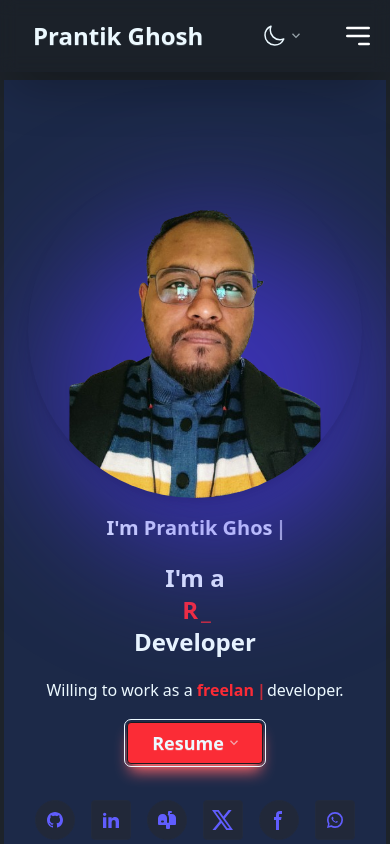
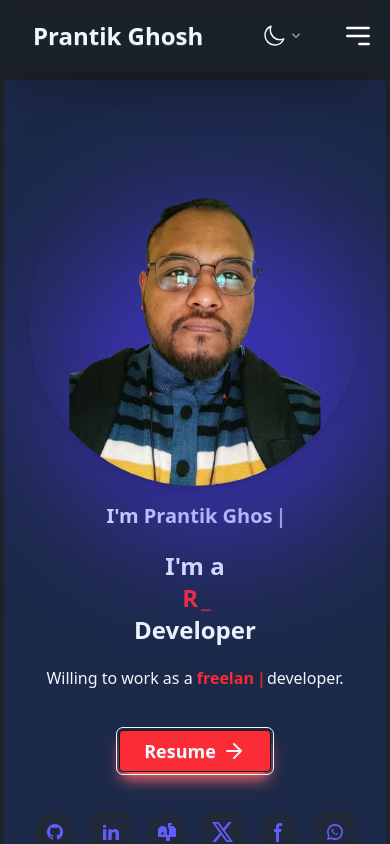
Before and after one commit to TBS96/portfolio, a React (Vite) app: page / in a window 390 px wide. Shown: the top 844 px of the page. Built offline with nearby package versions, Linux system fonts and the light colour scheme.

Commit message:
fix: update Hero component with new resume link and improved button styling
Signed-off-by: TBS96 <9tbs6@proton.me>

```diff
--- a/src/components/Hero.jsx
+++ b/src/components/Hero.jsx
@@ -1,10 +1,11 @@
+import { ArrowRight } from 'lucide-react'
 import React from 'react'
 import { Link } from 'react-router-dom'
 import { Typewriter } from 'react-simple-typewriter'
 
 const Hero = () => {
     return (
-        <section className='min-h-screen relative flex flex-col-reverse md:flex-row items-center justify-center md:justify-between px-6 md:px-12 lg:px-24 pb-10 bg-blue-900/30 shadow-2xs hover:shadow-2xl transition'>
+        <section className='min-h-screen relative flex flex-col-reverse md:flex-row items-center justify-center md:justify-between px-6 md:px-12 lg:px-24 pb-10 bg-blue-900/30 shadow-2xs hover:shadow-2xl transition rounded-sm'>
 
             <div className='space-y-5 text-center md:text-left max-w-lg'>
                 <p className='text-xl font-semibold mt-4 md:mt-0'>
@@ -42,38 +43,13 @@ const Hero = () => {
                     />
                 </span> developer.</p>
 
-                <div className="dropdown dropdown-center" data-aos='fade-down' data-aos-delay='700' data-aos-duration={1100}>
-                    <div tabIndex={0} role="button" className="btn btn-block px-6 py-5 text-lg bg-red-500 hover:bg-red-600/20 focus:bg-red-700/40 shadow-lg shadow-red-400 hover:shadow-red-500 focus:shadow-red-600 transition outline">Resume
-                        <svg
-                            width='12px'
-                            height='12px'
-                            className='inline-block h-2 w-2 fill-current opacity-60'
-                            xmlns='http://www.w3.org/2000/svg'
-                            viewBox='0 0 2048 2048'
-                        >
-                            <path d='M1799 349l242 241-1017 1017L7 590l242-241 775 775 775-775z'></path>
-                        </svg>
-                    </div>
-                    <ul tabIndex={0} className="dropdown-content menu bg-base-300/90 rounded-box z-1 w-52 p-2 shadow-sm">
-                        <li>
-                            <a href='https://drive.usercontent.google.com/u/0/uc?id=1_e1kcbxUMC-3qVbg_CfRs6SGXf7S9mx_&export=download' target='_blank' download className='text-lg'>Download
-                                <svg xmlns="http://www.w3.org/2000/svg" fill="none" viewBox="0 0 24 24" strokeWidth={1.5} stroke="currentColor" className="size-6 animate-bounce">
-                                    <path strokeLinecap="round" strokeLinejoin="round" d="M3 16.5v2.25A2.25 2.25 0 0 0 5.25 21h13.5A2.25 2.25 0 0 0 21 18.75V16.5M16.5 12 12 16.5m0 0L7.5 12m4.5 4.5V3" />
-                                </svg>
-                            </a>
-                        </li>
-                        <li>
-                            <a href='https://drive.google.com/file/d/1_e1kcbxUMC-3qVbg_CfRs6SGXf7S9mx_/view' target='_blank' className='text-lg'>View
-                                <svg xmlns="http://www.w3.org/2000/svg" fill="none" viewBox="0 0 24 24" strokeWidth={1.5} stroke="currentColor" className="size-6 animate-spin">
-                                    <path strokeLinecap="round" strokeLinejoin="round" d="M2.036 12.322a1.012 1.012 0 0 1 0-.639C3.423 7.51 7.36 4.5 12 4.5c4.638 0 8.573 3.007 9.963 7.178.07.207.07.431 0 .639C20.577 16.49 16.64 19.5 12 19.5c-4.638 0-8.573-3.007-9.963-7.178Z" />
-                                    <path strokeLinecap="round" strokeLinejoin="round" d="M15 12a3 3 0 1 1-6 0 3 3 0 0 1 6 0Z" />
-                                </svg>
-                            </a>
-                        </li>
-                    </ul>
+                <div data-aos='fade-down' data-aos-delay='700' data-aos-duration={1100} className='mt-10'>
+                    <a href="https://drive.proton.me/urls/1AHEW7CFY0#TRik3VmyV64I" target='_blank' className='btn px-6 py-5 text-lg bg-red-500 hover:outline-dashed hover:bg-red-600/20 focus:bg-red-700/40 shadow-lg shadow-red-400 hover:shadow-red-500 focus:shadow-red-600 transition outline group'>
+                        Resume <ArrowRight className='animate-pulse group-hover:animate-none transition-all duration-300 group-hover:translate-x-3' />
+                    </a>
                 </div>
 
-                <div className='flex justify-center md:justify-start space-x-4 mt-4'>
+                <div className='flex justify-center md:justify-start space-x-4 mt-10'>
                     <div data-aos='zoom-in-right' data-aos-delay='700' data-aos-duration={1500}>
                         <Link to='https://github.com/tbs96' className='btn btn-circle btn-soft btn-primary hover:translate-x-1 hover:-translate-y-1 transition-all duration-200 ease-in-out' target='_blank' title='GitHub'>
                             <svg xmlns="http://www.w3.org/2000/svg" width="16" height="16" viewBox="0 0 24 24" className="fill-current">
```
